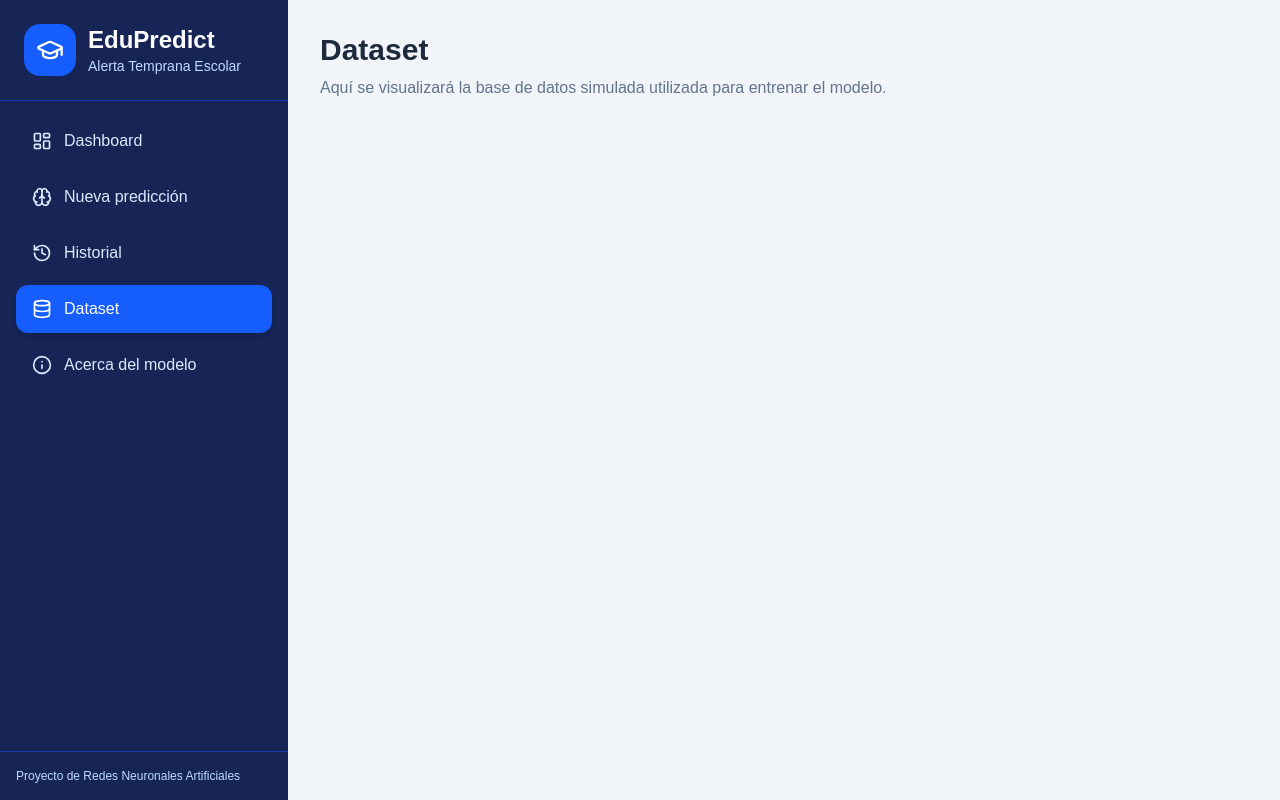
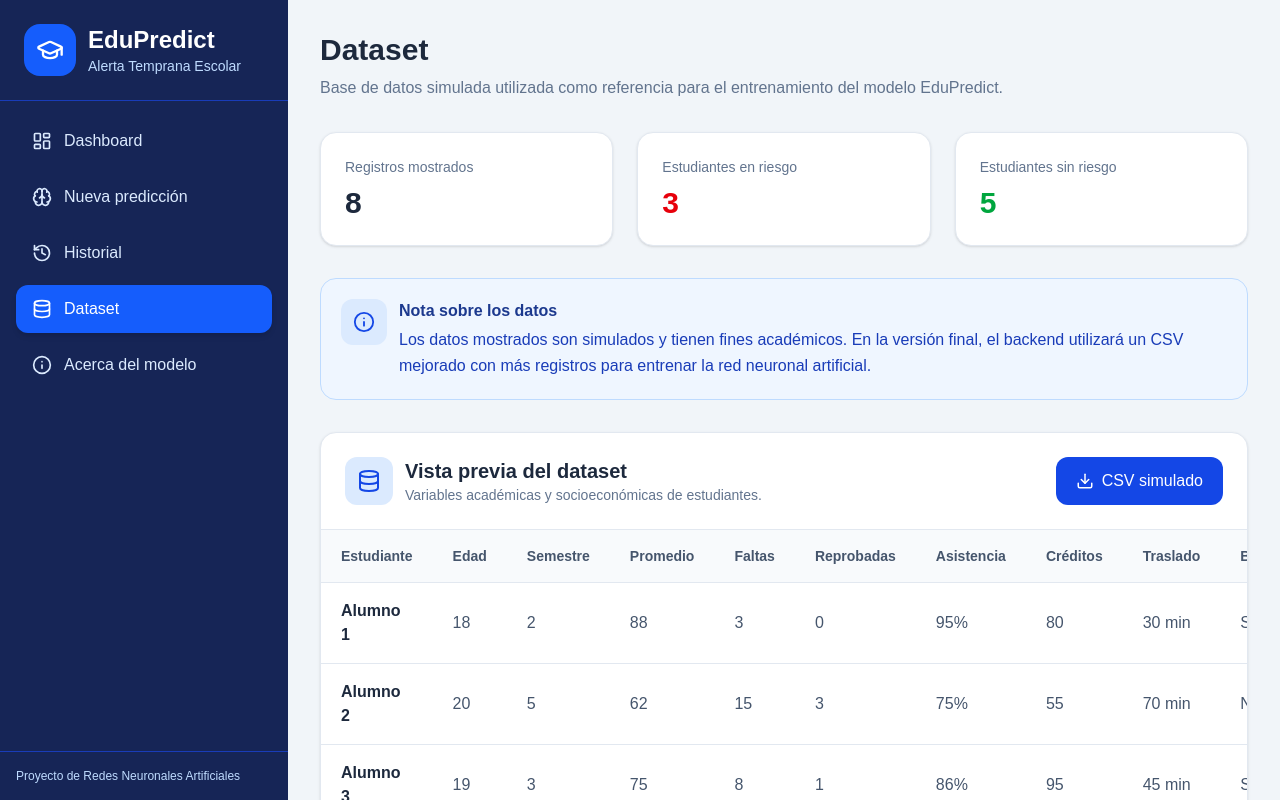
Before and after one commit to CarlosGuia2222/edupredict-sistema, a React (Vite) app in the folder frontend/: page /dataset in a window 1280 px wide. Shown: the top 800 px of the page. Built offline with nearby package versions, Linux system fonts and the light colour scheme.

Commit message:
Crear vista de dataset simulado

```diff
--- a/frontend/src/pages/Dataset.jsx
+++ b/frontend/src/pages/Dataset.jsx
@@ -1,12 +1,286 @@
+import { Database, Download, Info } from 'lucide-react'
+
+const estudiantes = [
+  {
+    id: 1,
+    nombre: 'Alumno 1',
+    edad: 18,
+    semestre: 2,
+    promedio: 88,
+    faltas: 3,
+    materias_reprobadas: 0,
+    asistencia: 95,
+    creditos_aprobados: 80,
+    tiempo_traslado: 30,
+    beca: 'Sí',
+    trabaja: 'No',
+    acceso_internet: 'Sí',
+    apoyo_familiar: 'Sí',
+    riesgo: 'No riesgo',
+  },
+  {
+    id: 2,
+    nombre: 'Alumno 2',
+    edad: 20,
+    semestre: 5,
+    promedio: 62,
+    faltas: 15,
+    materias_reprobadas: 3,
+    asistencia: 75,
+    creditos_aprobados: 55,
+    tiempo_traslado: 70,
+    beca: 'No',
+    trabaja: 'Sí',
+    acceso_internet: 'Sí',
+    apoyo_familiar: 'No',
+    riesgo: 'Riesgo',
+  },
+  {
+    id: 3,
+    nombre: 'Alumno 3',
+    edad: 19,
+    semestre: 3,
+    promedio: 75,
+    faltas: 8,
+    materias_reprobadas: 1,
+    asistencia: 86,
+    creditos_aprobados: 95,
+    tiempo_traslado: 45,
+    beca: 'Sí',
+    trabaja: 'Sí',
+    acceso_internet: 'Sí',
+    apoyo_familiar: 'Sí',
+    riesgo: 'No riesgo',
+  },
+  {
+    id: 4,
+    nombre: 'Alumno 4',
+    edad: 21,
+    semestre: 6,
+    promedio: 55,
+    faltas: 20,
+    materias_reprobadas: 4,
+    asistencia: 68,
+    creditos_aprobados: 40,
+    tiempo_traslado: 90,
+    beca: 'No',
+    trabaja: 'Sí',
+    acceso_internet: 'No',
+    apoyo_familiar: 'No',
+    riesgo: 'Riesgo',
+  },
+  {
+    id: 5,
+    nombre: 'Alumno 5',
+    edad: 18,
+    semestre: 1,
+    promedio: 91,
+    faltas: 2,
+    materias_reprobadas: 0,
+    asistencia: 97,
+    creditos_aprobados: 45,
+    tiempo_traslado: 25,
+    beca: 'Sí',
+    trabaja: 'No',
+    acceso_internet: 'Sí',
+    apoyo_familiar: 'Sí',
+    riesgo: 'No riesgo',
+  },
+  {
+    id: 6,
+    nombre: 'Alumno 6',
+    edad: 22,
+    semestre: 7,
+    promedio: 60,
+    faltas: 18,
+    materias_reprobadas: 3,
+    asistencia: 70,
+    creditos_aprobados: 65,
+    tiempo_traslado: 80,
+    beca: 'No',
+    trabaja: 'Sí',
+    acceso_internet: 'No',
+    apoyo_familiar: 'No',
+    riesgo: 'Riesgo',
+  },
+  {
+    id: 7,
+    nombre: 'Alumno 7',
+    edad: 20,
+    semestre: 4,
+    promedio: 84,
+    faltas: 5,
+    materias_reprobadas: 0,
+    asistencia: 92,
+    creditos_aprobados: 120,
+    tiempo_traslado: 35,
+    beca: 'Sí',
+    trabaja: 'No',
+    acceso_internet: 'Sí',
+    apoyo_familiar: 'Sí',
+    riesgo: 'No riesgo',
+  },
+  {
+    id: 8,
+    nombre: 'Alumno 8',
+    edad: 19,
+    semestre: 3,
+    promedio: 70,
+    faltas: 10,
+    materias_reprobadas: 2,
+    asistencia: 82,
+    creditos_aprobados: 85,
+    tiempo_traslado: 60,
+    beca: 'No',
+    trabaja: 'Sí',
+    acceso_internet: 'Sí',
+    apoyo_familiar: 'Sí',
+    riesgo: 'No riesgo',
+  },
+]
+
 function Dataset() {
+  const total = estudiantes.length
+  const enRiesgo = estudiantes.filter((item) => item.riesgo === 'Riesgo').length
+  const sinRiesgo = total - enRiesgo
+
   return (
     <section>
-      <h2 className="text-3xl font-bold text-slate-800">
-        Dataset
-      </h2>
-      <p className="text-slate-500 mt-2">
-        Aquí se visualizará la base de datos simulada utilizada para entrenar el modelo.
-      </p>
+      <div className="mb-8">
+        <h2 className="text-3xl font-bold text-slate-800">
+          Dataset
+        </h2>
+        <p className="text-slate-500 mt-2">
+          Base de datos simulada utilizada como referencia para el entrenamiento del modelo EduPredict.
+        </p>
+      </div>
+
+      <div className="grid grid-cols-1 md:grid-cols-3 gap-6 mb-8">
+        <div className="bg-white rounded-2xl shadow-sm border border-slate-200 p-6">
+          <p className="text-sm text-slate-500">
+            Registros mostrados
+          </p>
+          <h3 className="text-3xl font-bold text-slate-800 mt-2">
+            {total}
+          </h3>
+        </div>
+
+        <div className="bg-white rounded-2xl shadow-sm border border-slate-200 p-6">
+          <p className="text-sm text-slate-500">
+            Estudiantes en riesgo
+          </p>
+          <h3 className="text-3xl font-bold text-red-600 mt-2">
+            {enRiesgo}
+          </h3>
+        </div>
+
+        <div className="bg-white rounded-2xl shadow-sm border border-slate-200 p-6">
+          <p className="text-sm text-slate-500">
+            Estudiantes sin riesgo
+          </p>
+          <h3 className="text-3xl font-bold text-green-600 mt-2">
+            {sinRiesgo}
+          </h3>
+        </div>
+      </div>
+
+      <div className="bg-blue-50 border border-blue-200 rounded-2xl p-5 mb-8">
+        <div className="flex items-start gap-3">
+          <div className="bg-blue-100 text-blue-700 p-3 rounded-xl">
+            <Info size={22} />
+          </div>
+
+          <div>
+            <h3 className="font-bold text-blue-900">
+              Nota sobre los datos
+            </h3>
+            <p className="text-blue-800 mt-1 leading-relaxed">
+              Los datos mostrados son simulados y tienen fines académicos. En la versión final,
+              el backend utilizará un CSV mejorado con más registros para entrenar la red neuronal artificial.
+            </p>
+          </div>
+        </div>
+      </div>
+
+      <div className="bg-white rounded-2xl shadow-sm border border-slate-200 overflow-hidden">
+        <div className="flex flex-col md:flex-row md:items-center md:justify-between gap-4 p-6 border-b border-slate-200">
+          <div className="flex items-center gap-3">
+            <div className="bg-blue-100 text-blue-700 p-3 rounded-xl">
+              <Database size={24} />
+            </div>
+
+            <div>
+              <h3 className="text-xl font-bold text-slate-800">
+                Vista previa del dataset
+              </h3>
+              <p className="text-sm text-slate-500">
+                Variables académicas y socioeconómicas de estudiantes.
+              </p>
+            </div>
+          </div>
+
+          <button className="inline-flex items-center justify-center gap-2 bg-blue-700 hover:bg-blue-800 text-white px-5 py-3 rounded-xl transition">
+            <Download size={18} />
+            CSV simulado
+          </button>
+        </div>
+
+        <div className="overflow-x-auto">
+          <table className="w-full text-left">
+            <thead className="bg-slate-50 border-b border-slate-200">
+              <tr>
+                <th className="px-5 py-4 text-sm font-semibold text-slate-600">Estudiante</th>
+                <th className="px-5 py-4 text-sm font-semibold text-slate-600">Edad</th>
+                <th className="px-5 py-4 text-sm font-semibold text-slate-600">Semestre</th>
+                <th className="px-5 py-4 text-sm font-semibold text-slate-600">Promedio</th>
+                <th className="px-5 py-4 text-sm font-semibold text-slate-600">Faltas</th>
+                <th className="px-5 py-4 text-sm font-semibold text-slate-600">Reprobadas</th>
+                <th className="px-5 py-4 text-sm font-semibold text-slate-600">Asistencia</th>
+                <th className="px-5 py-4 text-sm font-semibold text-slate-600">Créditos</th>
+                <th className="px-5 py-4 text-sm font-semibold text-slate-600">Traslado</th>
+                <th className="px-5 py-4 text-sm font-semibold text-slate-600">Beca</th>
+                <th className="px-5 py-4 text-sm font-semibold text-slate-600">Trabaja</th>
+                <th className="px-5 py-4 text-sm font-semibold text-slate-600">Internet</th>
+                <th className="px-5 py-4 text-sm font-semibold text-slate-600">Apoyo</th>
+                <th className="px-5 py-4 text-sm font-semibold text-slate-600">Resultado</th>
+              </tr>
+            </thead>
+
+            <tbody className="divide-y divide-slate-200">
+              {estudiantes.map((item) => (
+                <tr key={item.id} className="hover:bg-slate-50 transition">
+                  <td className="px-5 py-4 font-semibold text-slate-800">
+                    {item.nombre}
+                  </td>
+                  <td className="px-5 py-4 text-slate-600">{item.edad}</td>
+                  <td className="px-5 py-4 text-slate-600">{item.semestre}</td>
+                  <td className="px-5 py-4 text-slate-600">{item.promedio}</td>
+                  <td className="px-5 py-4 text-slate-600">{item.faltas}</td>
+                  <td className="px-5 py-4 text-slate-600">{item.materias_reprobadas}</td>
+                  <td className="px-5 py-4 text-slate-600">{item.asistencia}%</td>
+                  <td className="px-5 py-4 text-slate-600">{item.creditos_aprobados}</td>
+                  <td className="px-5 py-4 text-slate-600">{item.tiempo_traslado} min</td>
+                  <td className="px-5 py-4 text-slate-600">{item.beca}</td>
+                  <td className="px-5 py-4 text-slate-600">{item.trabaja}</td>
+                  <td className="px-5 py-4 text-slate-600">{item.acceso_internet}</td>
+                  <td className="px-5 py-4 text-slate-600">{item.apoyo_familiar}</td>
+                  <td className="px-5 py-4">
+                    <span
+                      className={`inline-flex px-3 py-1 rounded-full text-sm font-semibold ${
+                        item.riesgo === 'Riesgo'
+                          ? 'bg-red-100 text-red-700'
+                          : 'bg-green-100 text-green-700'
+                      }`}
+                    >
+                      {item.riesgo}
+                    </span>
+                  </td>
+                </tr>
+              ))}
+            </tbody>
+          </table>
+        </div>
+      </div>
     </section>
   )
 }
```
